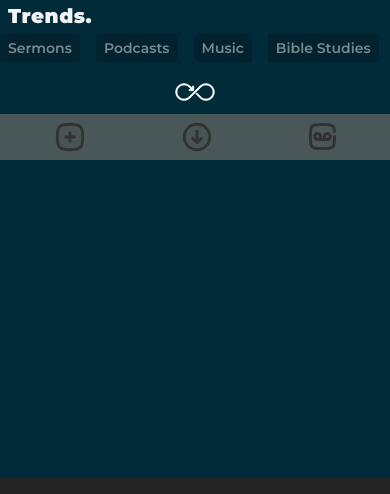
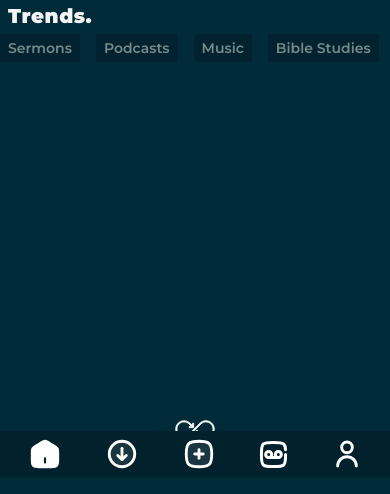
Before and after one commit to Hwezah/foundation, a React (Vite) app: page / in a window 390 px wide. Shown: the part 367-861 px from the top of the page. Built offline with nearby package versions, Linux system fonts and the light colour scheme.

Commit message:
minor tweaks

```diff
--- a/src/UserDashboard.jsx
+++ b/src/UserDashboard.jsx
@@ -23,7 +23,9 @@ export default function UserDashboard() {
     >
       <Cast />
       <Notifications />
-      <User />
+      <div className="hidden lg:block">
+        <User />
+      </div>
       <Settings />
     </div>
   );
--- a/src/foundationUtilities.jsx
+++ b/src/foundationUtilities.jsx
@@ -1,5 +1,6 @@
 import { useSearch } from "./SearchContext";
 import Bible from "./Services/Bible";
+import User from "./user";
 export default function FoundationUtilities() {
   const { selectedVideo, isFeedVisible, setIsFeedVisible, verse, chapter } =
     useSearch();
@@ -107,6 +108,162 @@ export function Tools({ setIsFeedVisible }) {
           ></path>{" "}
         </g>
       </svg>
+    </div>
+  );
+}
+
+export function BaseTools() {
+  return (
+    <div className=" w-full bg-[#01212c] p-1.5 block sm:hidden sticky bottom-0">
+      <div className="flex items-center justify-around ">
+        <svg
+          height={"34px"}
+          width={"34px"}
+          viewBox="0 0 24 24"
+          fill="none"
+          xmlns="http://www.w3.org/2000/svg"
+        >
+          <g id="SVGRepo_bgCarrier" stroke-width="0"></g>
+          <g
+            id="SVGRepo_tracerCarrier"
+            stroke-linecap="round"
+            stroke-linejoin="round"
+          ></g>
+          <g id="SVGRepo_iconCarrier">
+            {" "}
+            <path
+              fill-rule="evenodd"
+              clip-rule="evenodd"
+              d="M2.5192 7.82274C2 8.77128 2 9.91549 2 12.2039V13.725C2 17.6258 2 19.5763 3.17157 20.7881C4.34315 22 6.22876 22 10 22H14C17.7712 22 19.6569 22 20.8284 20.7881C22 19.5763 22 17.6258 22 13.725V12.2039C22 9.91549 22 8.77128 21.4808 7.82274C20.9616 6.87421 20.0131 6.28551 18.116 5.10812L16.116 3.86687C14.1106 2.62229 13.1079 2 12 2C10.8921 2 9.88939 2.62229 7.88403 3.86687L5.88403 5.10813C3.98695 6.28551 3.0384 6.87421 2.5192 7.82274ZM11.25 18C11.25 18.4142 11.5858 18.75 12 18.75C12.4142 18.75 12.75 18.4142 12.75 18V15C12.75 14.5858 12.4142 14.25 12 14.25C11.5858 14.25 11.25 14.5858 11.25 15V18Z"
+              fill="#fff"
+            ></path>{" "}
+          </g>
+        </svg>
+        <svg
+          height={"34px"}
+          width={"34px"}
+          viewBox="0 0 24 24"
+          fill="none"
+          xmlns="http://www.w3.org/2000/svg"
+        >
+          <g id="SVGRepo_bgCarrier" stroke-width="0"></g>
+          <g
+            id="SVGRepo_tracerCarrier"
+            stroke-linecap="round"
+            stroke-linejoin="round"
+          ></g>
+          <g id="SVGRepo_iconCarrier">
+            {" "}
+            <path
+              opacity="0.1"
+              d="M21 12C21 16.9706 16.9706 21 12 21C7.02944 21 3 16.9706 3 12C3 7.02944 7.02944 3 12 3C16.9706 3 21 7.02944 21 12Z"
+              fill="#fff"
+            ></path>{" "}
+            <path
+              d="M21 12C21 16.9706 16.9706 21 12 21C7.02944 21 3 16.9706 3 12C3 7.02944 7.02944 3 12 3C16.9706 3 21 7.02944 21 12Z"
+              stroke="#fff"
+              stroke-width="2"
+            ></path>{" "}
+            <path
+              d="M12 16L12 8"
+              stroke="#fff"
+              stroke-width="2"
+              stroke-linecap="round"
+              stroke-linejoin="round"
+            ></path>{" "}
+            <path
+              d="M9 13L11.913 15.913V15.913C11.961 15.961 12.039 15.961 12.087 15.913V15.913L15 13"
+              stroke="#fff"
+              stroke-width="2"
+              stroke-linecap="round"
+              stroke-linejoin="round"
+            ></path>{" "}
+          </g>
+        </svg>
+        <svg
+          height={"34px"}
+          width={"34px"}
+          viewBox="0 0 24 24"
+          fill="none"
+          xmlns="http://www.w3.org/2000/svg"
+        >
+          <g id="SVGRepo_bgCarrier" stroke-width="0"></g>
+          <g
+            id="SVGRepo_tracerCarrier"
+            stroke-linecap="round"
+            stroke-linejoin="round"
+          ></g>
+          <g id="SVGRepo_iconCarrier">
+            {" "}
+            <path
+              opacity="0.1"
+              d="M3 12C3 4.5885 4.5885 3 12 3C19.4115 3 21 4.5885 21 12C21 19.4115 19.4115 21 12 21C4.5885 21 3 19.4115 3 12Z"
+              fill="#fff"
+            ></path>{" "}
+            <path
+              d="M9 12H15"
+              stroke="#fff"
+              stroke-width="2"
+              stroke-linecap="round"
+              stroke-linejoin="round"
+            ></path>{" "}
+            <path
+              d="M12 9L12 15"
+              stroke="#fff"
+              stroke-width="2"
+              stroke-linecap="round"
+              stroke-linejoin="round"
+            ></path>{" "}
+            <path
+              d="M3 12C3 4.5885 4.5885 3 12 3C19.4115 3 21 4.5885 21 12C21 19.4115 19.4115 21 12 21C4.5885 21 3 19.4115 3 12Z"
+              stroke="#fff"
+              stroke-width="2"
+            ></path>{" "}
+          </g>
+        </svg>
+        <svg
+          height={"29px"}
+          width={"29px"}
+          viewBox="0 0 24 24"
+          fill="none"
+          xmlns="http://www.w3.org/2000/svg"
+        >
+          <g id="SVGRepo_bgCarrier" stroke-width="0"></g>
+          <g
+            id="SVGRepo_tracerCarrier"
+            stroke-linecap="round"
+            stroke-linejoin="round"
+          ></g>
+          <g id="SVGRepo_iconCarrier">
+            {" "}
+            <path
+              d="M18.5 12C18.5 13.3807 17.3807 14.5 16 14.5C14.6193 14.5 13.5 13.3807 13.5 12C13.5 10.6193 14.6193 9.5 16 9.5C17.3807 9.5 18.5 10.6193 18.5 12Z"
+              stroke="#fff"
+              stroke-width="2.5"
+            ></path>{" "}
+            <path
+              d="M10.5 12C10.5 13.3807 9.38071 14.5 8 14.5C6.61929 14.5 5.5 13.3807 5.5 12C5.5 10.6193 6.61929 9.5 8 9.5C9.38071 9.5 10.5 10.6193 10.5 12Z"
+              stroke="#fff"
+              stroke-width="2.5"
+            ></path>{" "}
+            <path
+              d="M8 14.5H16"
+              stroke="#fff"
+              stroke-width="2.5"
+              stroke-linecap="round"
+            ></path>{" "}
+            <path
+              d="M22 12C22 16.714 22 19.0711 20.5355 20.5355C19.0711 22 16.714 22 12 22C7.28595 22 4.92893 22 3.46447 20.5355C2 19.0711 2 16.714 2 12C2 7.28595 2 4.92893 3.46447 3.46447C4.92893 2 7.28595 2 12 2C16.714 2 19.0711 2 20.5355 3.46447C21.5093 4.43821 21.8356 5.80655 21.9449 8"
+              stroke="#fff"
+              stroke-width="2.5"
+              stroke-linecap="round"
+            ></path>{" "}
+          </g>
+        </svg>
+        <div className="">
+          <User className="w-8 h-8" stroke="#fff" strokeWidth="2.2" />
+        </div>
+      </div>
     </div>
   );
 }
@@ -243,133 +400,3 @@ export function Tools({ setIsFeedVisible }) {
 //     </div>
 //   );
 // };
-
-export function BaseTools() {
-  return (
-    <div className=" w-full bg-[#4a5759] p-1.5 block sm:hidden sticky bottom-0">
-      <div className="flex items-center justify-around ">
-        <svg
-          height={"34px"}
-          width={"34px"}
-          viewBox="0 0 24 24"
-          fill="none"
-          xmlns="http://www.w3.org/2000/svg"
-        >
-          <g id="SVGRepo_bgCarrier" stroke-width="0"></g>
-          <g
-            id="SVGRepo_tracerCarrier"
-            stroke-linecap="round"
-            stroke-linejoin="round"
-          ></g>
-          <g id="SVGRepo_iconCarrier">
-            {" "}
-            <path
-              opacity="0.1"
-              d="M3 12C3 4.5885 4.5885 3 12 3C19.4115 3 21 4.5885 21 12C21 19.4115 19.4115 21 12 21C4.5885 21 3 19.4115 3 12Z"
-              fill="#323232"
-            ></path>{" "}
-            <path
-              d="M9 12H15"
-              stroke="#323232"
-              stroke-width="2"
-              stroke-linecap="round"
-              stroke-linejoin="round"
-            ></path>{" "}
-            <path
-              d="M12 9L12 15"
-              stroke="#323232"
-              stroke-width="2"
-              stroke-linecap="round"
-              stroke-linejoin="round"
-            ></path>{" "}
-            <path
-              d="M3 12C3 4.5885 4.5885 3 12 3C19.4115 3 21 4.5885 21 12C21 19.4115 19.4115 21 12 21C4.5885 21 3 19.4115 3 12Z"
-              stroke="#323232"
-              stroke-width="2"
-            ></path>{" "}
-          </g>
-        </svg>
-        <svg
-          height={"34px"}
-          width={"34px"}
-          viewBox="0 0 24 24"
-          fill="none"
-          xmlns="http://www.w3.org/2000/svg"
-        >
-          <g id="SVGRepo_bgCarrier" stroke-width="0"></g>
-          <g
-            id="SVGRepo_tracerCarrier"
-            stroke-linecap="round"
-            stroke-linejoin="round"
-          ></g>
-          <g id="SVGRepo_iconCarrier">
-            {" "}
-            <path
-              opacity="0.1"
-              d="M21 12C21 16.9706 16.9706 21 12 21C7.02944 21 3 16.9706 3 12C3 7.02944 7.02944 3 12 3C16.9706 3 21 7.02944 21 12Z"
-              fill="#323232"
-            ></path>{" "}
-            <path
-              d="M21 12C21 16.9706 16.9706 21 12 21C7.02944 21 3 16.9706 3 12C3 7.02944 7.02944 3 12 3C16.9706 3 21 7.02944 21 12Z"
-              stroke="#323232"
-              stroke-width="2"
-            ></path>{" "}
-            <path
-              d="M12 16L12 8"
-              stroke="#323232"
-              stroke-width="2"
-              stroke-linecap="round"
-              stroke-linejoin="round"
-            ></path>{" "}
-            <path
-              d="M9 13L11.913 15.913V15.913C11.961 15.961 12.039 15.961 12.087 15.913V15.913L15 13"
-              stroke="#323232"
-              stroke-width="2"
-              stroke-linecap="round"
-              stroke-linejoin="round"
-            ></path>{" "}
-          </g>
-        </svg>
-        <svg
-          height={"29px"}
-          width={"29px"}
-          viewBox="0 0 24 24"
-          fill="none"
-          xmlns="http://www.w3.org/2000/svg"
-        >
-          <g id="SVGRepo_bgCarrier" stroke-width="0"></g>
-          <g
-            id="SVGRepo_tracerCarrier"
-            stroke-linecap="round"
-            stroke-linejoin="round"
-          ></g>
-          <g id="SVGRepo_iconCarrier">
-            {" "}
-            <path
-              d="M18.5 12C18.5 13.3807 17.3807 14.5 16 14.5C14.6193 14.5 13.5 13.3807 13.5 12C13.5 10.6193 14.6193 9.5 16 9.5C17.3807 9.5 18.5 10.6193 18.5 12Z"
-              stroke="#323232"
-              stroke-width="2.5"
-            ></path>{" "}
-            <path
-              d="M10.5 12C10.5 13.3807 9.38071 14.5 8 14.5C6.61929 14.5 5.5 13.3807 5.5 12C5.5 10.6193 6.61929 9.5 8 9.5C9.38071 9.5 10.5 10.6193 10.5 12Z"
-              stroke="#323232"
-              stroke-width="2.5"
-            ></path>{" "}
-            <path
-              d="M8 14.5H16"
-              stroke="#323232"
-              stroke-width="2.5"
-              stroke-linecap="round"
-            ></path>{" "}
-            <path
-              d="M22 12C22 16.714 22 19.0711 20.5355 20.5355C19.0711 22 16.714 22 12 22C7.28595 22 4.92893 22 3.46447 20.5355C2 19.0711 2 16.714 2 12C2 7.28595 2 4.92893 3.46447 3.46447C4.92893 2 7.28595 2 12 2C16.714 2 19.0711 2 20.5355 3.46447C21.5093 4.43821 21.8356 5.80655 21.9449 8"
-              stroke="#323232"
-              stroke-width="2.5"
-              stroke-linecap="round"
-            ></path>{" "}
-          </g>
-        </svg>
-      </div>
-    </div>
-  );
-}
--- a/src/trending.jsx
+++ b/src/trending.jsx
@@ -32,7 +32,7 @@ export default function Trending() {
 
   return (
     <div>
-      <div className=" lg:pt-6 px-2 pt-6 xl:pb-1 xl:px-10 md:px-4 sm:px-2 lg:px-6 xl:pt-10 ">
+      <div className=" lg:pt-6 px-2 pt-6 xl:pb-1 xl:px-10 md:px-4 sm:px-2 lg:px-6 xl:pt-10">
         <h2 className="text-xl md:text-3xl font-black tracking-wide pb-1 ">
           Trends.{" "}
           {description && (
@@ -45,7 +45,7 @@ export default function Trending() {
         </h2>
       </div>
       <ContentBar />
-      <ul className="xl:p-10 md:p-4 sm:p-2 lg:p-6 !pt-0 grid sm:grid-cols-[repeat(auto-fit,minmax(350px,1fr))] gap-4">
+      <ul className="xl:p-10 md:p-4 sm:p-2 lg:p-6 !pt-0 grid sm:grid-cols-[repeat(auto-fit,minmax(350px,1fr))] min-h-[40vh] gap-4">
         {isLoading ? (
           <Loader />
         ) : trends.length ? (
--- a/src/user.jsx
+++ b/src/user.jsx
@@ -1,8 +1,11 @@
-import { strokeColor } from "./constants";
-export default function User() {
+export default function User({
+  stroke = "#fff",
+  className = "",
+  strokeWidth = "2",
+}) {
   return (
     <svg
-      className="lg:h-6 lg:w-6 h-5 w-5 hidden lg:block"
+      className={`lg:h-6 lg:w-6 h-5 w-5 ${className}`}
       viewBox="0 0 24 24"
       fill="none"
       xmlns="http://www.w3.org/2000/svg"
@@ -17,8 +20,8 @@ export default function User() {
         {" "}
         <path
           d="M5 21C5 17.134 8.13401 14 12 14C15.866 14 19 17.134 19 21M16 7C16 9.20914 14.2091 11 12 11C9.79086 11 8 9.20914 8 7C8 4.79086 9.79086 3 12 3C14.2091 3 16 4.79086 16 7Z"
-          stroke={strokeColor}
-          strokeWidth="2"
+          stroke={stroke}
+          strokeWidth={strokeWidth}
           strokeLinecap="round"
           strokeLinejoin="round"
         ></path>{" "}
```
Also changed, not shown: src/Services/Bible.jsx (+20 -18 lines), src/hero.jsx (+3 -4 lines).
